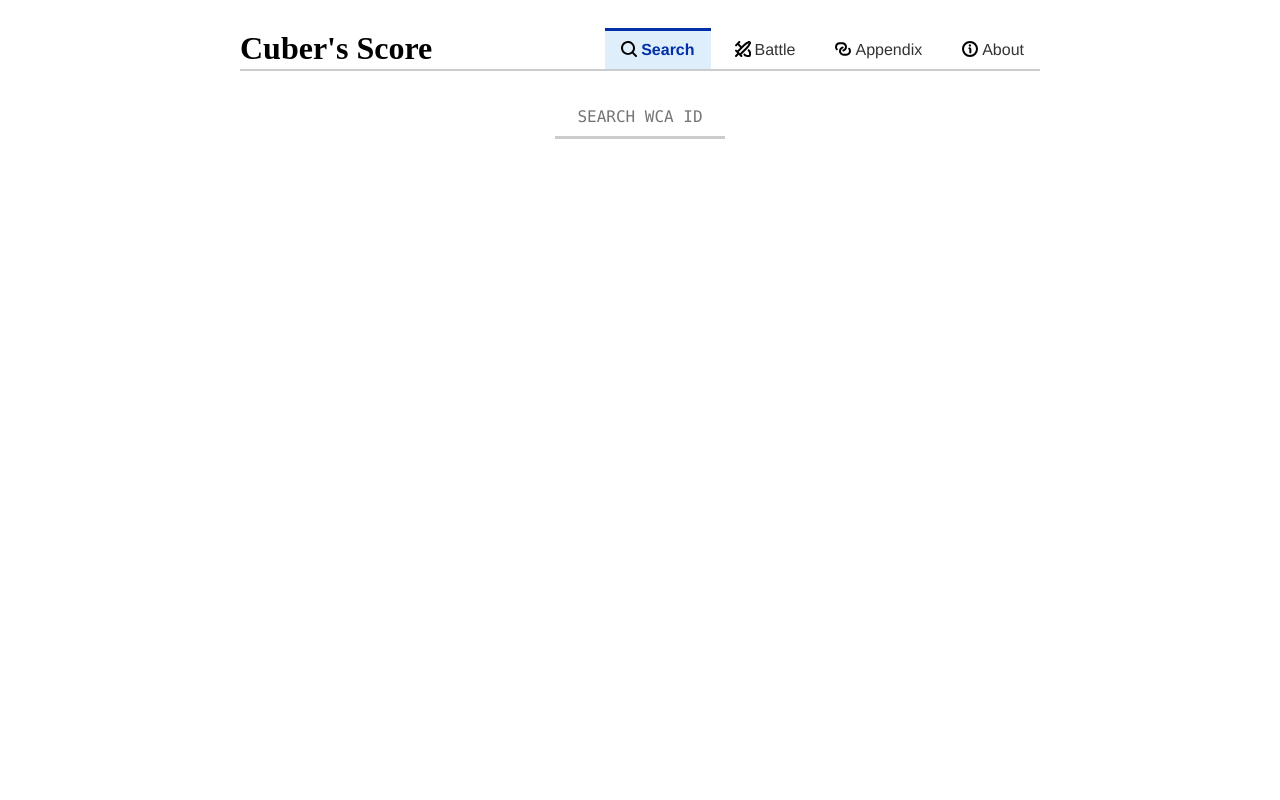
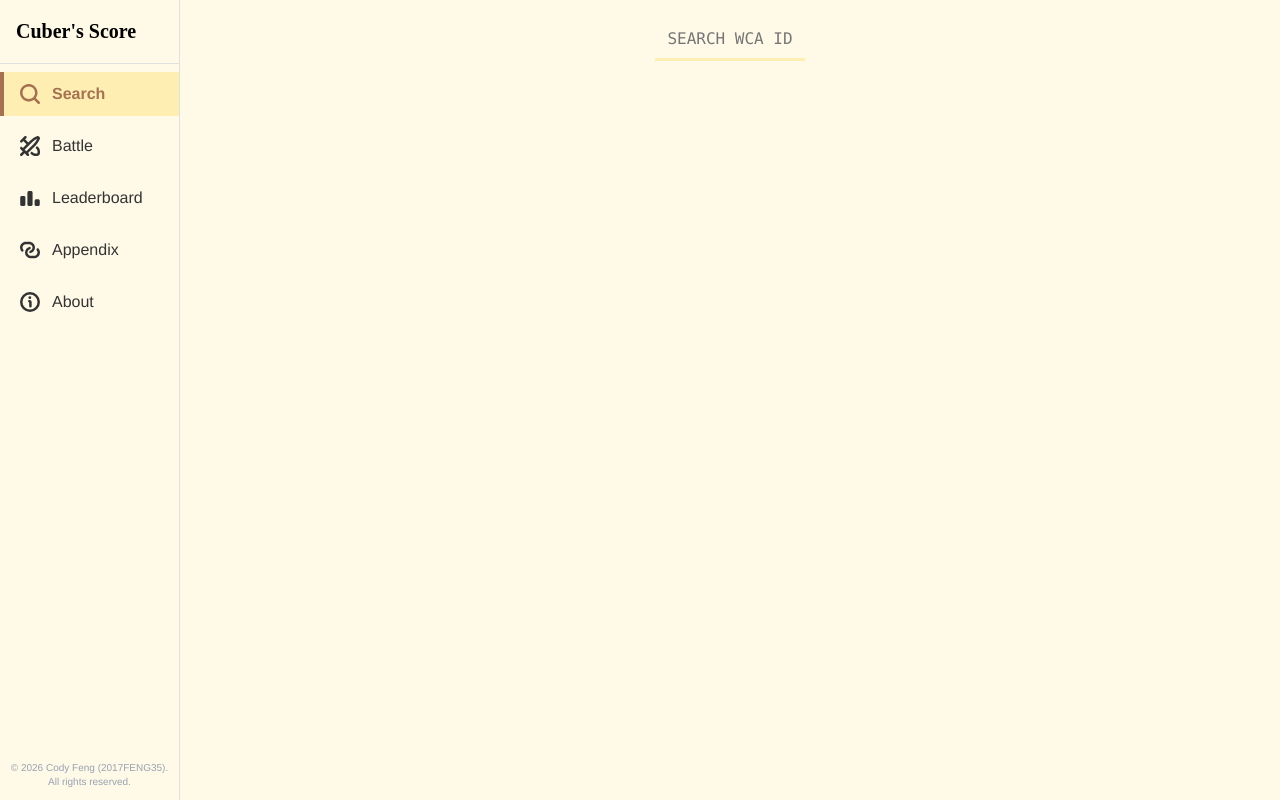
Before and after one commit to Cuber-Feng/cuberlevel2, a React (Vite) app: page /#/search in a window 1280 px wide. Built offline with nearby package versions, Linux system fonts and the light colour scheme.

Commit message:
UI: sidebar, svg mask, and other UI adjust; update database

```diff
--- a/public/metadata.json
+++ b/public/metadata.json
@@ -1,4 +1,4 @@
 {
     "lastUpdated": "Nov-25, 2026",
-    "export_date": "2026-11-24 00:30:11 UTC"
+    "export_date": "2026-11-27 00:30:08 UTC"
 }
--- a/src/App.jsx
+++ b/src/App.jsx
@@ -1,51 +1,50 @@
-import { Routes, Route, Navigate, NavLink, Outlet } from 'react-router-dom';
-import About from './tabs/About.jsx';
-import Appendix from './tabs/Appendix.jsx';
-import Battle from './tabs/Battle.jsx';
-import Search from './tabs/Search.jsx';
-import './styles/app.css';
-import searchIcon from './assets/nav/search.svg';
-import battleIcon from './assets/nav/battle.svg';
-import appendixIcon from './assets/nav/appendix.svg';
-import aboutIcon from './assets/nav/about.svg';
+import "./styles/app.css";
+import "./styles/svgicons.css";
+import { Routes, Route, Navigate, NavLink, Outlet } from "react-router-dom";
+import About from "./tabs/About.jsx";
+import Appendix from "./tabs/Appendix.jsx";
+import Battle from "./tabs/Battle.jsx";
+import Search from "./tabs/Search.jsx";
+import LeaderBoard from "./tabs/Leaderboard.jsx";
 
 // Layout component containing the Tab Navigation & Outlet
 function TabsLayout() {
-  const getTabStyle = ({ isActive }) => ({
-    padding: '10px 16px',
-    textDecoration: 'none',
-    color: isActive ? '#002FA7' : '#333',
-    borderTop: isActive ? '3px solid #002FA7' : '3px solid transparent',
-    background: isActive ? '#dfeefb' : 'transparent',
-    fontWeight: isActive ? 'bold' : 'normal',
-  });
-
   return (
-    <div id="main-container">
-      <div id="top">
-        <h1>Cuber's Score</h1>
+    <div id="app">
+      <aside id="sidebar">
+        <h1 className="app-title">Cuber's Score</h1>
         <nav>
-          <NavLink to="search" style={getTabStyle}>
-            <img src={searchIcon} alt="Search" />
+          <NavLink to="search" className="nav-item">
+            <div className="icon icon-search"></div>
             <div className="tab-label">Search</div>
           </NavLink>
-          <NavLink to="battle" style={getTabStyle}>
-            <img src={battleIcon} alt="Battle" />
+          <NavLink to="battle" className="nav-item">
+            <div className="icon icon-battle"></div>
             <div className="tab-label">Battle</div>
           </NavLink>
-          <NavLink to="appendix" style={getTabStyle}>
-            <img src={appendixIcon} alt="Appendix" />
+          <NavLink to="leaderboard" className="nav-item">
+            <div className="icon icon-leaderboard"></div>
+            <div className="tab-label">Leaderboard</div>
+          </NavLink>
+          <NavLink to="appendix" className="nav-item">
+            <div className="icon icon-appendix"></div>
             <div className="tab-label">Appendix</div>
           </NavLink>
-          <NavLink to="about" style={getTabStyle}>
-            <img src={aboutIcon} alt="About" />
+          <NavLink to="about" className="nav-item">
+            <div className="icon icon-about"></div>
             <div className="tab-label">About</div>
           </NavLink>
         </nav>
-      </div>
-      <div id="outlet-container">
+        <footer>
+          <p>
+            <small>&copy; 2026 Cody Feng (2017FENG35). All rights reserved.</small>
+          </p>
+        </footer>
+      </aside>
+
+      <main id="outlet-container">
         <Outlet />
-      </div>
+      </main>
     </div>
   );
 }
@@ -57,6 +56,7 @@ export default function App() {
         <Route index element={<Navigate to="search" replace />} />
         <Route path="search" element={<Search />} />
         <Route path="battle" element={<Battle />} />
+        <Route path="leaderboard" element={<LeaderBoard />} />
         <Route path="appendix" element={<Appendix />} />
         <Route path="about" element={<About />} />
       </Route>
--- a/src/styles/app.css
+++ b/src/styles/app.css
@@ -1,29 +1,61 @@
-#main-container {
-    font-family: helvetica;
-    box-sizing: border-box;
-    padding: 20px;
-    margin: 0 auto;
-    max-width: 1200px;
+:root {
+  /* Primary theme */
+  --color-primary:
+    /* #002FA7 */
+    #A47251;
+  --color-primary-light: #ffeeb1;
+
+  /* Neutral colors */
+  --color-text: #333;
+  --color-text-muted: #98a1b1;
+  --color-border: #e0e0e0;
+  --color-border-light: #e6eaf1;
+
+  /* Background colors */
+  --color-background:
+    /* #f8f9fa */
+    #fffae8;
+  --color-background-hover: #ffe099;
 }
 
-#outlet-container {
-    margin-top: 20px;
-    padding: 16px;
-    box-sizing: border-box;
-    max-width: 800px;
-    margin: 10px auto;
+html,
+body {
+  height: 100%;
+  margin: 0;
+  padding: 0;
+  overflow: hidden;
 }
 
-#top {
-    display: flex;
-    flex-direction: row;
-    align-items: center;
-    gap: 16px;
-    justify-content: space-between;
-    max-width: 800px;
-    margin: 0 auto;
-    border-bottom: 2px solid #ccc;
-    padding-bottom: 0px;
+* {
+  box-sizing: border-box;
+  font-family: helvetica;
+}
+
+a{
+  color: var(--color-primary);
+}
+
+::-webkit-scrollbar {
+  width: 10px;
+}
+::-webkit-scrollbar-track {
+  background: transparent;
+}
+::-webkit-scrollbar-thumb {
+  background: var(--color-background-hover);
+}
+::-webkit-scrollbar-thumb:hover {
+  background: var(--color-primary);
+}
+
+#app {
+  display: grid;
+  grid-template-rows: minmax(0, 1fr);
+  grid-template-columns: 180px minmax(0, 1fr);
+  height: 100vh;
+  height: 100dvh;
+  min-height: 0;
+  overflow: hidden;
 }
 
 nav {
@@ -31,15 +63,31 @@ nav {
   gap: 8px;
 }
 
-nav a {
+nav .nav-item {
   display: flex;
   flex-direction: row;
+  align-items: center;
+  padding: 12px 16px;
+  gap: 12px;
+  border-left: 4px solid transparent;
+  background-color: transparent;
+  color: var(--color-text);
+  font-weight: normal;
+  text-decoration: none;
 }
 
-nav img {
-    width: 1rem;
-    height: 1rem;
-    margin-right: 4px;
+nav .nav-item.active {
+  border-left: 4px solid var(--color-primary);
+  background-color: var(--color-primary-light);
+  color: var(--color-primary);
+  font-weight: bold;
+}
+
+#sidebar .nav-item:hover {
+  min-width: 0;
+  min-height: 0;
+  background-color: var(--color-background-hover);
+  color: var(--color-primary);
 }
 
 h1 {
@@ -49,12 +97,104 @@ h1 {
 }
 
 h2 {
+  margin-top: 0;
   text-align: right;
-    margin-top: 0;
 }
 
+#sidebar {
+  display: flex;
+  flex-shrink: 0;
+  flex-direction: column;
+  width: 180px;
+  min-width: 0;
+  min-height: 0;
+  overscroll-behavior: contain;
+  border-right: 1px solid var(--color-border);
+  background-color: var(--color-background);
+}
+
+#sidebar .app-title {
+  margin: 0;
+  padding: 20px 16px;
+  border-bottom: 1px solid var(--color-border);
+  font-size: 1.25rem;
+}
+
+#sidebar nav {
+  display: flex;
+  flex-direction: column;
+  padding-top: 8px;
+}
+
+#sidebar nav img {
+  width: 20px;
+  height: 20px;
+}
+
+#sidebar footer {
+  margin: auto 10px 0;
+  padding-top: 24px;
+  color: var(--color-text-muted);
+  font-size: 12px;
+  text-align: center;
+}
+
+#outlet-container {
+  flex: 1;
+  min-width: 0;
+  min-height: 0;
+  padding: clamp(4px, 1.5vw, 20px);
+  overflow-x: auto;
+  background-color: var(--color-background);
+}
+
+/*-------------------------------------------------------------------*/
 @media (max-width: 743px) {
   .tab-label {
+    display: none;
+  }
+
+  #app {
+    grid-template-rows: auto minmax(0, 1fr);
+    grid-template-columns: 1fr;
+  }
+
+  #sidebar {
+    flex-direction: row;
+    width: 100%;
+    max-height: 45dvh;
+    padding: 0;
+    border-right: 0;
+    border-bottom: 1px solid var(--color-border-light);
+  }
+
+  #sidebar nav {
+    display: flex;
+    flex-direction: row;
+    justify-content: space-evenly;
+    width: 100%;
+    padding: 0;
+    gap: 0;
+  }
+
+  #sidebar .app-title {
+    display: flex;
+    align-items: center;
+    justify-content: center;
+    min-width: 200px;
+    padding: 0;
+    border: 0;
+  }
+
+  nav .nav-item.active {
+    border-bottom: 4px solid var(--color-primary);
+    border-left: 0px solid var(--color-primary);
+    background-color: var(--color-primary-light);
+    color: var(--color-primary);
+    font-weight: bold;
+  }
+
+  #sidebar footer {
     display: none;
   }
 }
@@ -65,4 +205,7 @@ h2 {
     gap: 6px;
   }
 
+  #sidebar .app-title {
+    display: none;
   }
+}
--- a/src/styles/search.css
+++ b/src/styles/search.css
@@ -1,6 +1,22 @@
+:root {
+  /* Primary theme */
+  --color-primary: /* #002FA7 */ #A47251;
+  --color-primary-light: #ffeeb1;
+
+  /* Neutral colors */
+  --color-text: #333;
+  --color-text-muted: #98a1b1;
+  --color-border: #e0e0e0;
+  --color-border-light: #e6eaf1;
+
+  /* Background colors */
+  --color-background: /* #f8f9fa */ #fffae8;
+  --color-background-hover: #fdd77f;
+}
+
 @font-face {
+  src: url("https://cdn.jsdelivr.net/npm/country-flag-emoji-polyfill@0.1.8/dist/TwemojiCountryFlags.woff2") format("woff2");
   font-family: "Twemoji Country Flags";
-  src: url("https://cdn.jsdelivr.net/npm/country-flag-emoji-polyfill@0.1.8/dist/TwemojiCountryFlags.woff2") format("woff2");
   unicode-range: U+1F1E6-1F1FF, U+1F3F4, U+E0062-E0063, U+E0065, U+E0067, U+E006C, U+E006E, U+E0073, U+E0077, U+E007F;
 }
 
@@ -11,52 +27,49 @@ form {
 }
 
 input[type="text"] {
+  width: 150px;
   padding: 10px;
+  border: 0px;
+  border-bottom: 3px solid var(--color-primary-light);
+  border-radius: 0;
+  background-color: var(--color-background);
   font-size: 16px;
-  width: 150px;
-  border-radius: 0;
-  border: 0px;
-  border-bottom: 3px solid #ccc;
+  font-family: 'Monaco';
   text-align: center;
-  font-family: 'Monaco';
   text-transform: uppercase;
 }
 
 input[type="text"]:focus {
+  border: 0px;
+  border-bottom: 3px solid var(--color-primary);
   outline: none;
-  border-color: #002FA7;
-  border: 0px;
-  border-bottom: 3px solid #002FA7;
-}
-
-button {
-  padding: 10px 10px;
-  font-size: 16px;
-  cursor: pointer;
-  border-radius: 0;
-  border: 0px;
-  border-bottom: 3px solid #002FA7;
-  background-color: #002FA7;
-  color: white;
 }
 
 .cuber-info {
   display: flex;
+  padding: 10px 0;
   gap: 20px;
-  padding: 10px;
   font-family: "Twemoji Country Flags", 'helvetica', sans-serif;
 }
 
+.cuber-details {
+  display: flex;
+  flex-direction: column;
+  align-items: start;
+  justify-content: center;
+}
+
 .name {
+  margin-bottom: 5px;
+  font-weight: bold;
   font-size: 24px;
-  font-weight: bold;
-  margin-bottom: 5px;
 }
 
 .avatar {
+  max-width: 100px;
   max-height: 100px;
-  max-width: 100px;
   object-fit: contain;
+  border-radius: 10px;
 }
 
 .other-info {
@@ -67,9 +80,9 @@ button {
 }
 
 .other-info a {
+  color: var(--color-primary);
+  font-weight: bold;
   text-decoration: none;
-  color: #002FA7;
-  font-weight: bold;
 }
 
 table th.event-name,
@@ -83,13 +96,13 @@ table th.event-data {
 }
 
 table td.event-score {
+  background-color: var(--color-primary-light);
   text-align: end;
-  background-color: rgba(184, 216, 216, 0.295);
 }
 
 table {
-  margin: 0 auto;
-  width: 100%;
+  /* width: 100%; */
+  /* margin: 0 auto; */
 }
 
 .table-container {
--- /dev/null
+++ b/src/styles/svgicons.css
@@ -0,0 +1,62 @@
+:root {
+  /* Primary theme */
+  --color-primary: #A47251;
+  --color-primary-light: #ffeeb1;
+
+  /* Neutral colors */
+  --color-text: #333;
+  --color-text-muted: #98a1b1;
+  --color-border: #e0e0e0;
+  --color-border-light: #e6eaf1;
+
+  /* Background colors */
+  --color-background: #fffae8;
+  --color-background-hover: #ffe099;
+}
+
+.icon {
+  width: 20px;
+  height: 20px;
+  background-color: var(--color-text);
+  mask-position: center;
+
+  mask-repeat: no-repeat;
+  mask-size: contain;
+
+  -webkit-mask-repeat: no-repeat;
+  -webkit-mask-position: center;
+  -webkit-mask-size: contain;
+}
+
+.nav-item.active .icon {
+  background-color: var(--color-primary);
+}
+
+.nav-item:hover .icon {
+  background-color: var(--color-primary);
+}
+
+.icon-search {
+  mask-image: url("../assets/nav/search.svg");
+  -webkit-mask-image: url("../assets/nav/search.svg");
+}
+
+.icon-battle {
+  mask-image: url("../assets/nav/battle.svg");
+  -webkit-mask-image: url("../assets/nav/battle.svg");
+}
+
+.icon-leaderboard {
+  mask-image: url("../assets/nav/leaderboard.svg");
+  -webkit-mask-image: url("../assets/nav/leaderboard.svg");
+}
+
+.icon-appendix {
+  mask-image: url("../assets/nav/appendix.svg");
+  -webkit-mask-image: url("../assets/nav/appendix.svg");
+}
+
+.icon-about {
+  mask-image: url("../assets/nav/about.svg");
+  -webkit-mask-image: url("../assets/nav/about.svg");
+}
--- /dev/null
+++ b/src/tabs/Leaderboard.jsx
@@ -0,0 +1,6 @@
+export default function LeaderBoard() {
+    return (<>
+        <div>Under development...</div>
+    </>);
+
+}
```
Also changed, not shown: src/tabs/About.jsx (+55 -21 lines), src/assets/data/event_rank_summary.csv, src/assets/nav/leaderboard.svg (added). Lines whose indentation alone changed are shown as unchanged.
